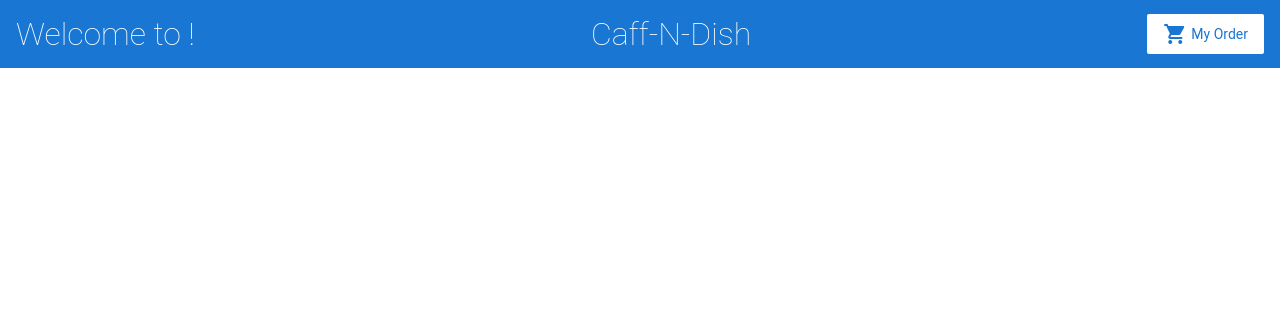
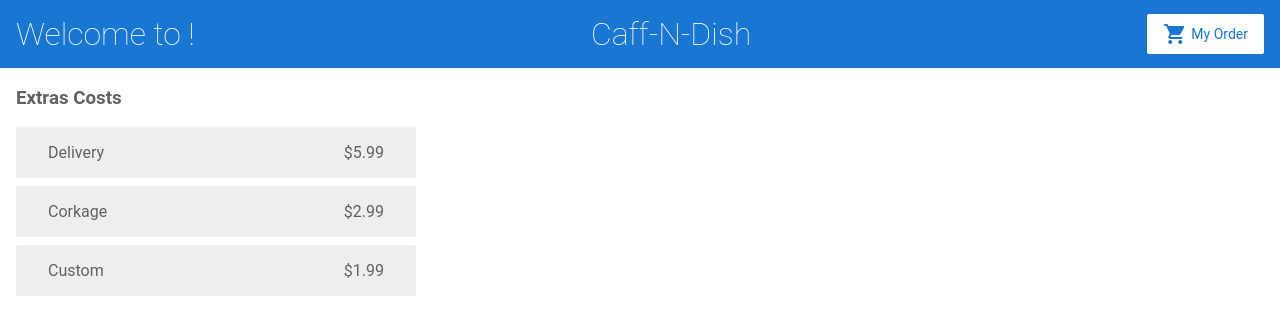
Before and after one commit to whysinati/ng-ecomm, an Angular app: page /extras in a window 1280 px wide. Before the commit this address led to /. Shown: the top 334 px of the page. Built offline with nearby package versions, Linux system fonts and the light colour scheme.

Commit message:
added component- costs for extras

```diff
--- a/src/app/app-routing.module.ts
+++ b/src/app/app-routing.module.ts
@@ -3,11 +3,13 @@ import { Routes, RouterModule } from '@angular/router';
 import { MenuComponent } from './menu/menu.component';
 import { ItemDetailsComponent } from './item-details/item-details.component';
 import { OrderComponent } from "./order/order.component";
+import { ExtrasComponent } from "./extras/extras.component";
 
 const routes: Routes = [
   { path: '', component: MenuComponent },
   { path: 'menu/:itemId', component: ItemDetailsComponent },
-  { path: 'order', component: OrderComponent }
+  { path: 'order', component: OrderComponent },
+  { path: 'extras', component: ExtrasComponent }
 ];
 
 @NgModule({
--- a/src/app/app.module.ts
+++ b/src/app/app.module.ts
@@ -1,5 +1,6 @@
 import { BrowserModule } from '@angular/platform-browser';
 import { NgModule } from '@angular/core';
+import { HttpClientModule } from '@angular/common/http';
 import { ReactiveFormsModule } from '@angular/forms';
 
 import { AppRoutingModule } from './app-routing.module';
@@ -9,6 +10,7 @@ import { MenuComponent } from './menu/menu.component';
 import { MenuSpecialsComponent } from './menu-specials/menu-specials.component';
 import { ItemDetailsComponent } from './item-details/item-details.component';
 import { OrderComponent } from './order/order.component';
+import { ExtrasComponent } from './extras/extras.component';
 
 @NgModule({
   declarations: [
@@ -17,10 +19,12 @@ import { OrderComponent } from './order/order.component';
     MenuComponent,
     MenuSpecialsComponent,
     ItemDetailsComponent,
-    OrderComponent
+    OrderComponent,
+    ExtrasComponent
   ],
   imports: [
     BrowserModule,
+    HttpClientModule,
     AppRoutingModule,
     ReactiveFormsModule
   ],
--- /dev/null
+++ b/src/app/extras/extras.component.html
@@ -0,0 +1,6 @@
+<h3>Extras Costs</h3>
+
+<div class="shipping-item" *ngFor="let extras of extrasCosts | async">
+  <span>{{ extras.type }}</span>
+  <span>{{ extras.price | currency }}</span>
+</div>
--- /dev/null
+++ b/src/app/extras/extras.component.ts
@@ -0,0 +1,19 @@
+import { Component, OnInit } from '@angular/core';
+import { OrderService } from '../services/order.service';
+
+@Component({
+  selector: 'app-extras',
+  templateUrl: './extras.component.html',
+  styleUrls: ['./extras.component.scss']
+})
+export class ExtrasComponent implements OnInit {
+  extrasCosts;
+  constructor(
+    private orderService: OrderService
+  ) { }
+
+  ngOnInit() {
+    this.extrasCosts = this.orderService.getExtrasCosts();
+  }
+
+}
--- a/src/app/order/order.component.html
+++ b/src/app/order/order.component.html
@@ -1,5 +1,7 @@
 <h3>My Order</h3>
-
+<p>
+  <a routerLink="/extras">Extras Costs</a>
+</p>
 <div class="cart-item" *ngFor="let item of items">
   <span>{{ item.name }}</span>
   <span>{{ item.price | currency }}</span>
--- a/src/app/services/order.service.ts
+++ b/src/app/services/order.service.ts
@@ -1,4 +1,5 @@
 import { Injectable } from '@angular/core';
+import { HttpClient } from '@angular/common/http';
 
 @Injectable({
   providedIn: 'root'
@@ -24,10 +25,16 @@ export class OrderService {
 
   clearOrder(){
     this.items = []; //empty the items array
-    // return this.items;// return this.getItems(); //return this.items //show empty order
+    return this.items;// return this.getItems(); //return this.items //show empty order
   };
 
-  constructor() { }
+  getExtrasCosts() {
+    return this.http.get('/assets/extras.json');
+  }
+
+  constructor(
+    private http: HttpClient
+  ) { }
   //initial test method of the order service
   // test(): string{
   //   return 'success!';
```
Also changed, not shown: src/app/extras/extras.component.scss (added), src/assets/extras.json (renamed from src/assets/addl_chgs.json), 1 other file (tests, documents, lock files or other folders).
